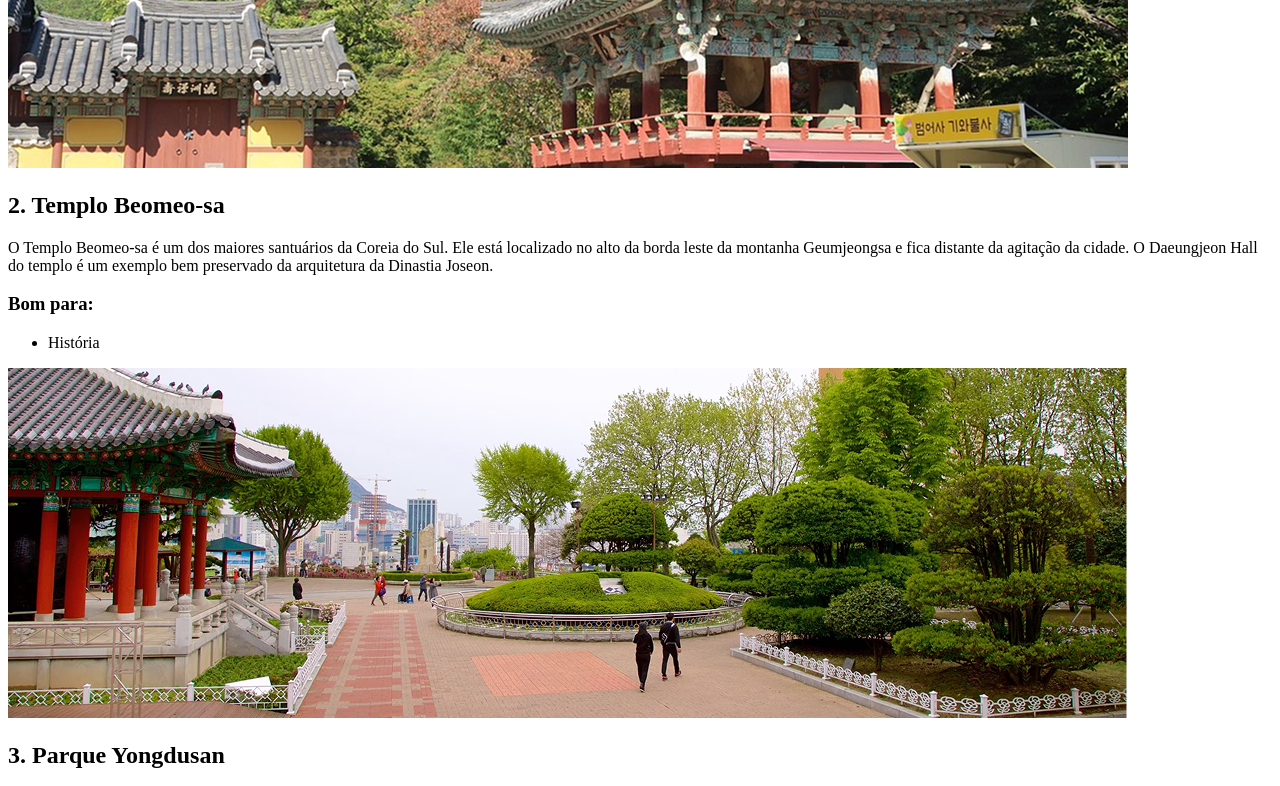
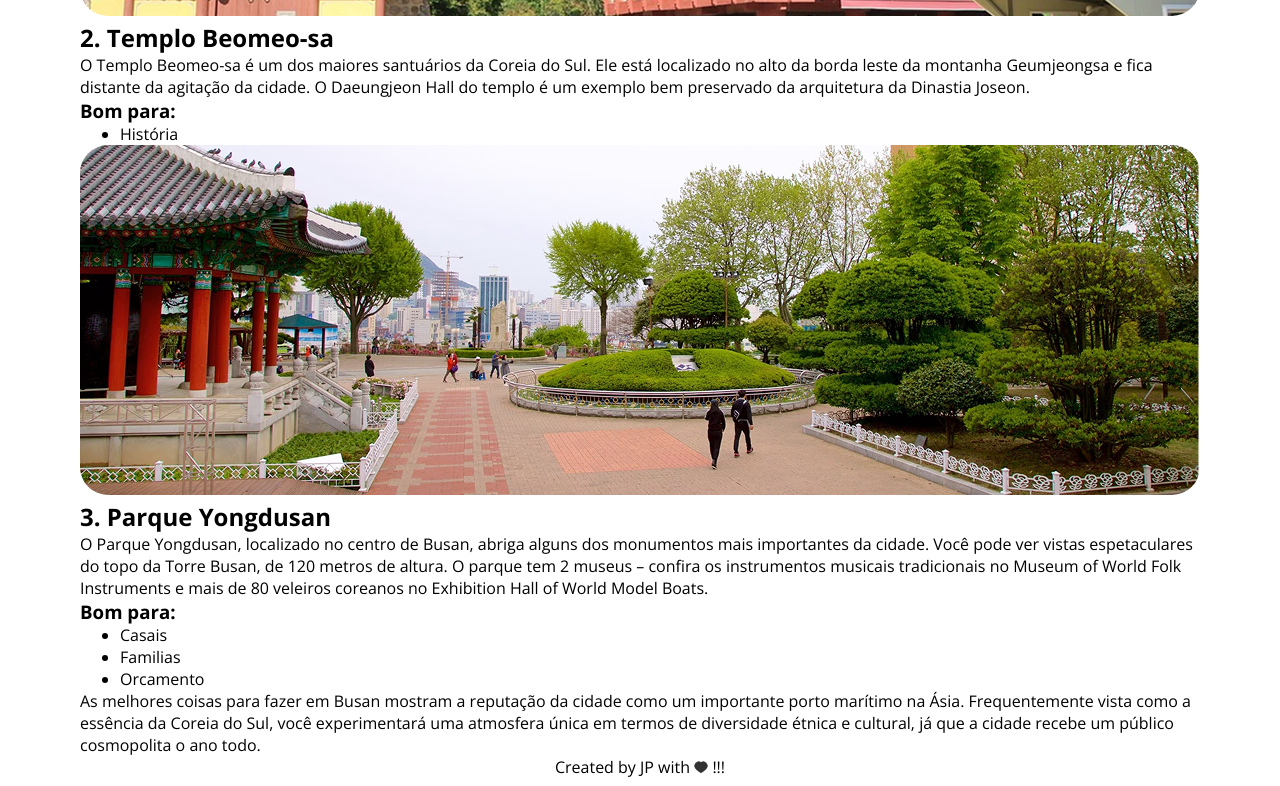
Before and after one commit to jpcss10/Turistic_local, a plain HTML site: page index.html in a window 1280 px wide. Shown: the part 1720-2506 px from the top of the page. Drawn offline with nearby package versions, Linux system fonts and the light colour scheme; a web font is replaced by a local one.

Commit message:
align itens and organizing pictures

```diff
--- a/assets/style.css
+++ b/assets/style.css
@@ -0,0 +1,21 @@
+:root{
+  font-family: "Open Sans", serif;
+}
+
+*{
+  box-sizing: border-box;
+  margin: 0;
+}
+
+img{
+  border-radius: 28px;
+}
+
+main{
+  margin: auto;
+  width: 1120px;
+}
+
+footer{
+  text-align: center;
+}
--- a/index.html
+++ b/index.html
@@ -14,7 +14,7 @@
 </head>
 <body>
   <main>
-    <section>
+    <section id="initial_section">
       <p>SUA PROXIMA VIAGEM:</p>
       <h1>Conheca Busan</h1>
     </section>
@@ -83,6 +83,14 @@
 
     <div id="division_line"></div>
 
+    <p>
+      As melhores coisas para fazer em Busan mostram a reputação da cidade como um importante porto marítimo na Ásia. Frequentemente vista como a essência da Coreia do Sul, você experimentará uma atmosfera única em termos de diversidade étnica e cultural, já que a cidade recebe um público cosmopolita o ano todo.
+    </p>
+
   </main>
+
+  <footer>
+    <p>Created by JP with <img src="assets/heart.svg" alt=""> !!!</p>
+  </footer>
 </body>
 </html>
```
